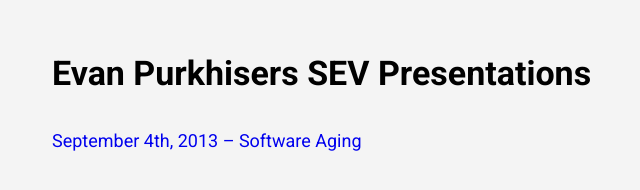
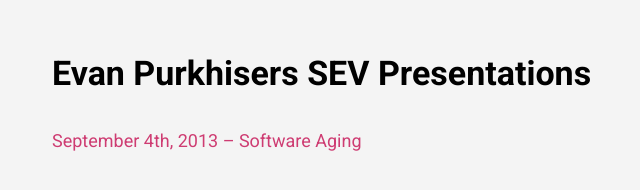
Before and after one commit to EvanPurkhiser/Presentations, a plain HTML site: page index.html in a window 1280 px wide. Shown: the whole page, without its empty margins (288-928 px from the left). Drawn offline with Linux system fonts and the light colour scheme.

Commit message:
Give a little color to them links!

```diff
--- a/index.html
+++ b/index.html
@@ -29,6 +29,7 @@
 
 			a {
 				text-decoration: none;
+				color: #CE3C72;
 			}
 		</style>
 	</head>
```
